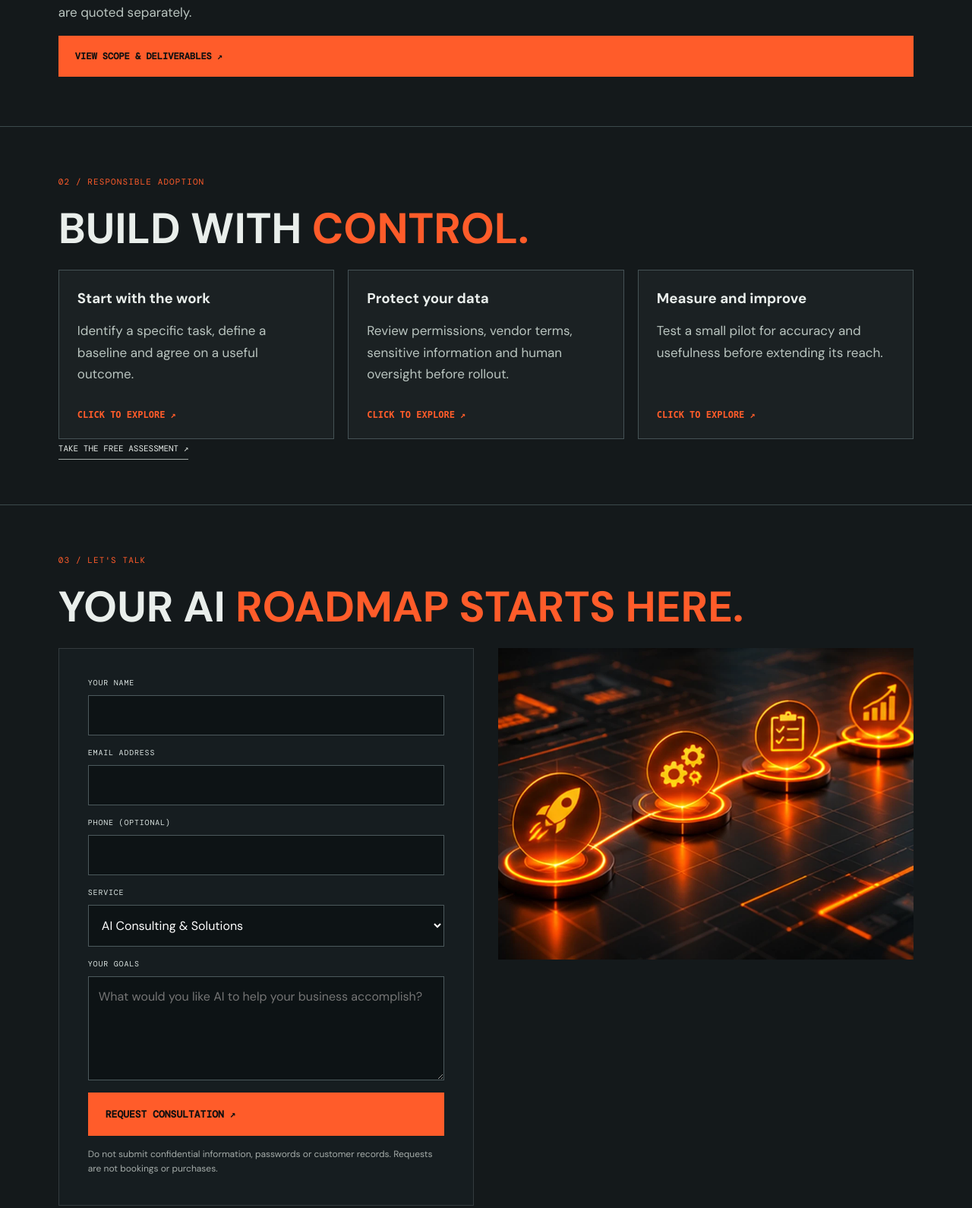
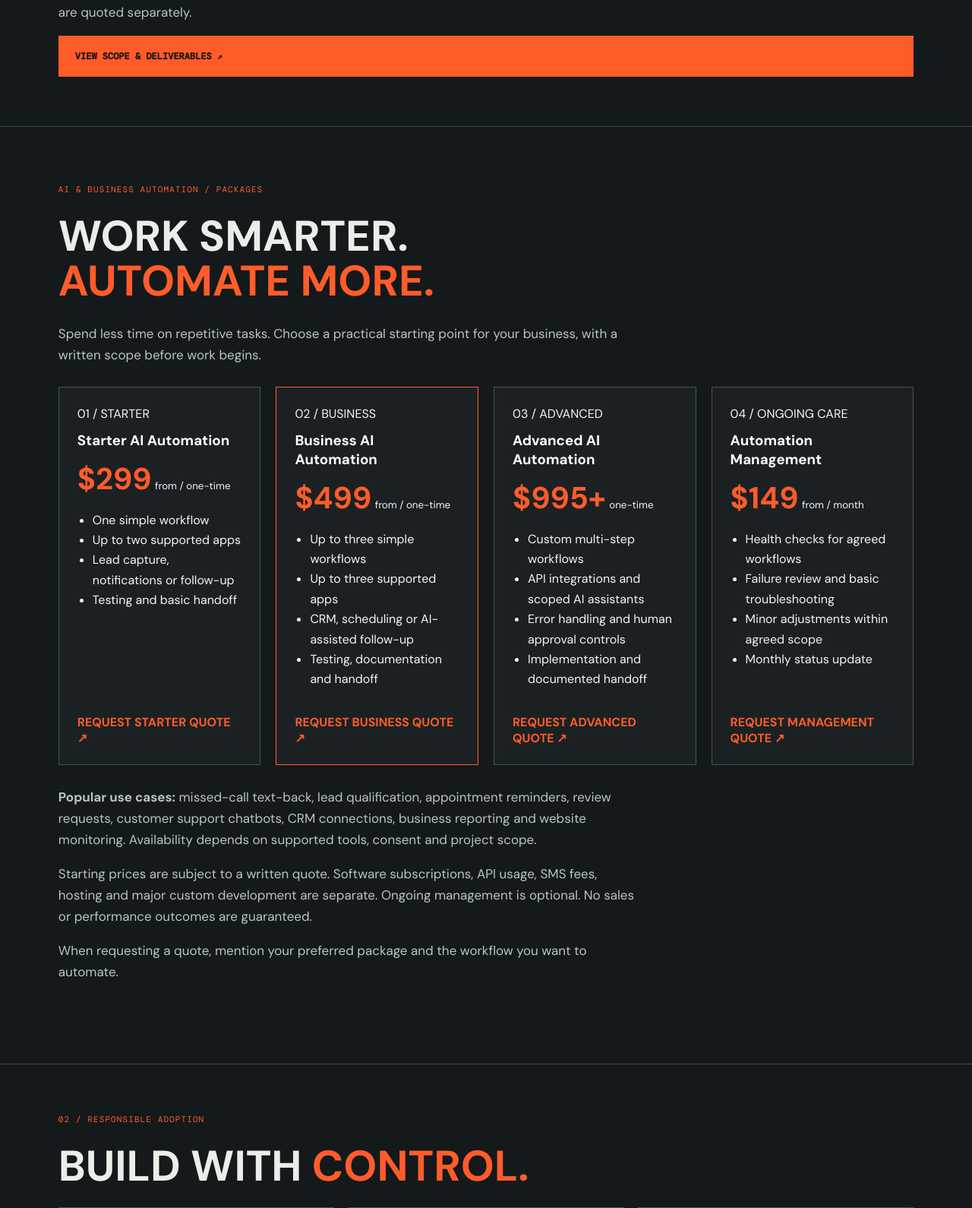
Before and after one commit to cuzzaintit321/reboot-syndicate, a FastAPI app: page /ai-solutions in a window 1280 px wide. Shown: the part 2120-3710 px from the top of the page at 76% size. Run offline with FastAPI, Linux system fonts and the light colour scheme; parts of the project's set-up code (start-up, migrations or seed data) failed here and were passed over; some web fonts are replaced.

Commit message:
Show AI automation packages on ai_solutions.html

```diff
--- a/app/templates/ai_solutions.html
+++ b/app/templates/ai_solutions.html
@@ -139,7 +139,7 @@
         <a href="#ai-request">DISCUSS THIS CAPABILITY ↗</a>
     </div>
 </details>
-{% endfor %}{% endfor %}</div><p>Initial consultation from $149. Training, workshops, custom development and ongoing services are quoted separately.</p><a class="primary" href="/marketing/ai-consulting">VIEW SCOPE &amp; DELIVERABLES ↗</a></section><section class="section-wrap rs-ai-section"><span class="section-index">02 / RESPONSIBLE ADOPTION</span><h2>BUILD WITH <em>CONTROL.</em></h2><div class="rs-ai-principles">
+{% endfor %}{% endfor %}</div><p>Initial consultation from $149. Training, workshops, custom development and ongoing services are quoted separately.</p><a class="primary" href="/marketing/ai-consulting">VIEW SCOPE &amp; DELIVERABLES ↗</a></section>{% include "automation_packages.html" %}<section class="section-wrap rs-ai-section"><span class="section-index">02 / RESPONSIBLE ADOPTION</span><h2>BUILD WITH <em>CONTROL.</em></h2><div class="rs-ai-principles">
 <details class="rs-ai-capability">
     <summary>
         <h3>Start with the work</h3>
```
